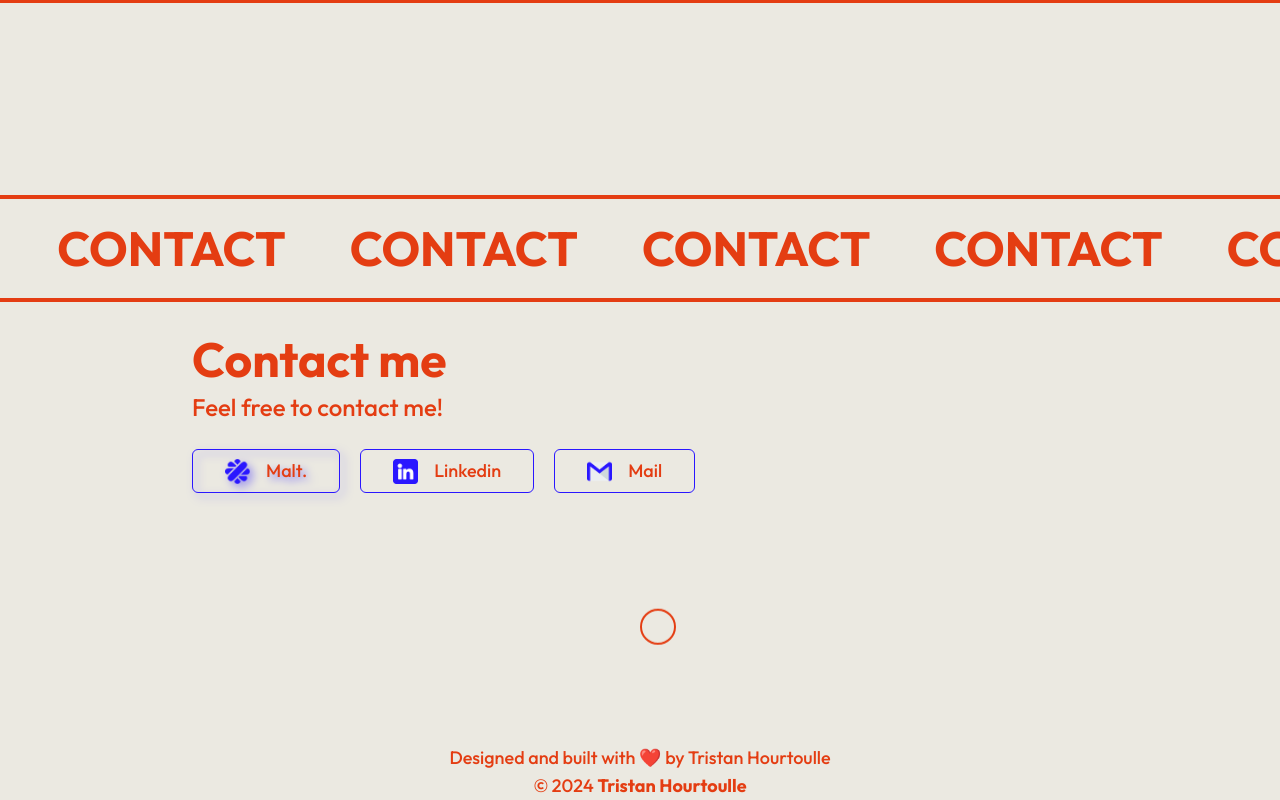
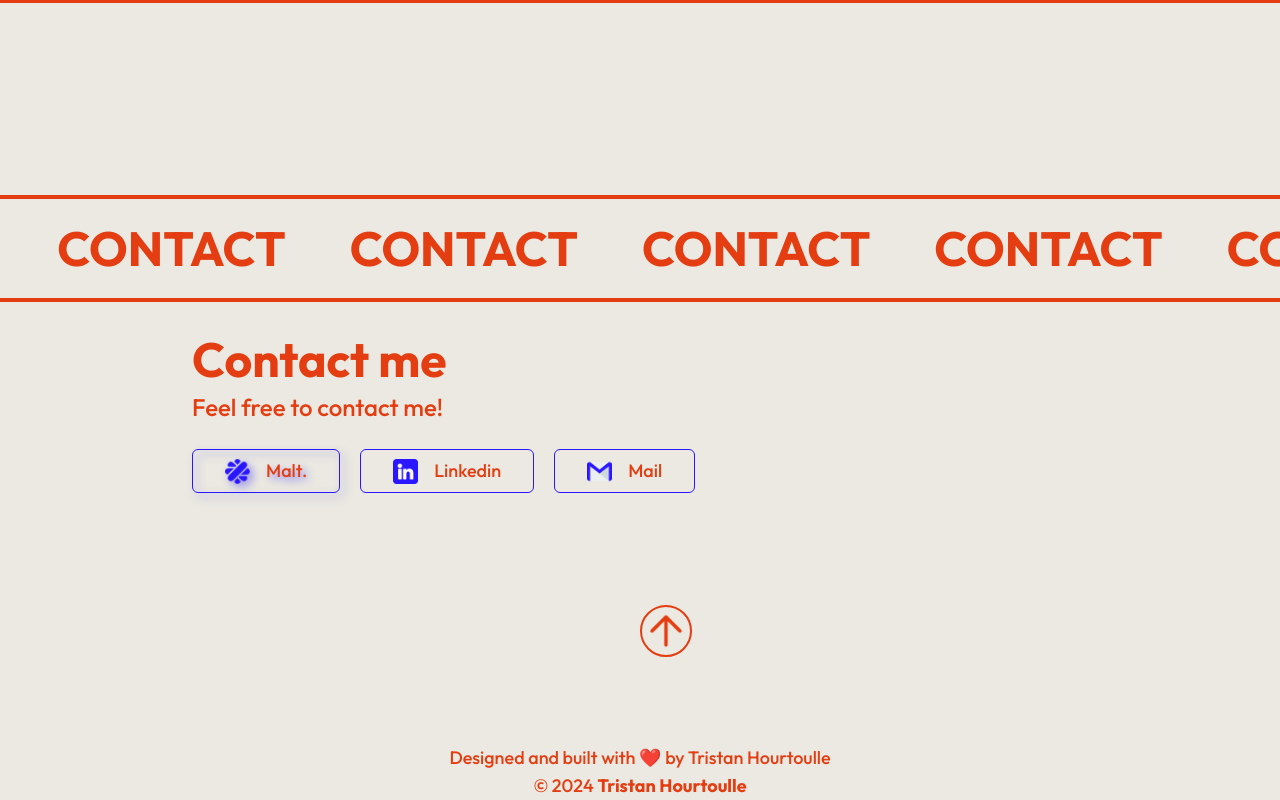
Before and after one commit to TristanHourtoulle/Portfolio-TristanH, a Next.js app: page / in a window 1280 px wide. Shown: the part 1287-2087 px from the top of the page. Built offline with nearby package versions, Linux system fonts and the light colour scheme; what tailwind-hamburgers would draw is missing.

Commit message:
fix: UpArrow doesn't be print

```diff
--- a/components/cta/Arrow.tsx
+++ b/components/cta/Arrow.tsx
@@ -1,4 +1,5 @@
 // import Pictures
+import { scrollToBottom, scrollToTop } from "@/lib/utils";
 import DownArrowPicture from "@/public/DownArrow.png";
 import Image from "next/image";
 
@@ -9,9 +10,9 @@ export type DownArrowProps = {
 export const DownArrow = ({ location }: DownArrowProps) => {
   return (
     <div
-      className="cursor-pointer hover:rotate-45 w-full flex items-center justify-center p-6 rounded-full bg-[rgba(228, 61, 18, 0.1)] border-2 border-[#E43D12] animate-bounce w-4 h-4"
+      className="scroll-smooth cursor-pointer hover:rotate-45 w-full flex items-center justify-center p-6 rounded-full bg-[rgba(228, 61, 18, 0.1)] border-2 border-[#E43D12] animate-bounce w-4 h-4"
       onClick={() => {
-        window.location.href = location;
+        scrollToBottom();
       }}
     >
       <Image src={DownArrowPicture} alt="Down arrow" fill />
@@ -25,13 +26,17 @@ export type UpArrowProps = {
 
 export const UpArrow = (props: UpArrowProps) => {
   return (
-    <div className="flex items-center justify-center px-4 py-4 rounded-full bg-[rgba(228, 61, 18, 0.1)] border-2 border-[#E43D12] animate-bounce w-6 h-6">
+    <div
+      className="scroll-smooth cursor-pointer hover:rotate-45 flex items-center justify-center p-6 rounded-full bg-[rgba(228, 61, 18, 0.1)] border-2 border-[#E43D12] animate-bounce"
+      onClick={() => {
+        scrollToTop();
+      }}
+    >
       <Image
         src={DownArrowPicture}
-        alt="Up arrow"
-        width={30}
-        height={30}
+        alt="Down arrow"
         className="transform rotate-180"
+        fill
       />
     </div>
   );
```
